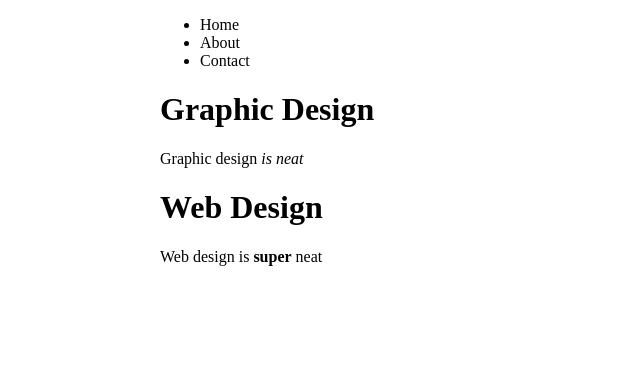
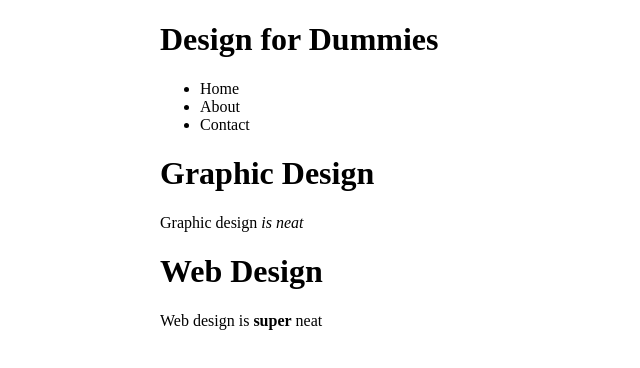
Before and after one commit to gracie-villa/first-html-project, a plain HTML site: page index.html in a window 1280 px wide. Shown: the whole page, without its empty margins (0-640 px from the left). Drawn offline with Linux system fonts and the light colour scheme.

Commit message:
added Design for Dummiess

```diff
--- a/index.html
+++ b/index.html
@@ -4,6 +4,7 @@
       <meta charset= "utf-8">
       <title>Design</title>
       <link rel="stylesheet" href="css/style.css">
+      <h1>Design for Dummies</h1>
    </head>
    <body>
       <header>
```
